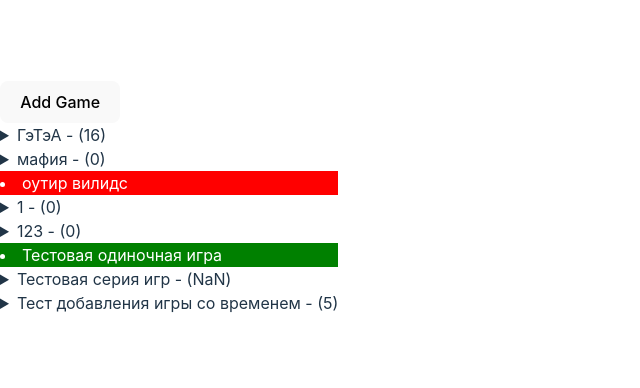
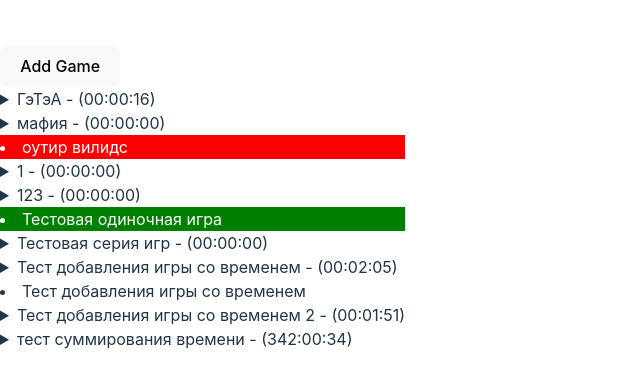
Before and after one commit to PaceGG/Episode-Chooser, a React (Vite) app in the folder react-remake/: page / in a window 1280 px wide. Shown: the part 202-590 px from the top of the page, without its empty margins (0-640 px from the left). Built offline with nearby package versions, Linux system fonts and the light colour scheme; data requests are answered from the project's data file.

Commit message:
add time

```diff
--- a/react-remake/db.json
+++ b/react-remake/db.json
@@ -13,7 +13,7 @@
         },
         {
           "name": "гта2",
-          "status": "complete",
+          "status": "inProcess",
           "time": 4
         },
         {
@@ -113,15 +113,18 @@
       "additionalGames": [
         {
           "name": "Тестовая игра 1",
-          "status": "none"
+          "status": "none",
+          "time": 0
         },
         {
           "name": "Тестовая игра 2",
-          "status": "none"
+          "status": "none",
+          "time": 0
         },
         {
           "name": "Тестовая игра 4",
-          "status": "bad"
+          "status": "bad",
+          "time": 0
         }
       ]
     },
@@ -137,7 +140,39 @@
         {
           "name": "Игра со временем 3",
           "status": "none",
+          "time": 123
+        }
+      ]
+    },
+    {
+      "id": "adcb",
+      "mainName": "Тест добавления игры со временем",
+      "additionalGames": []
+    },
+    {
+      "id": "c356",
+      "mainName": "Тест добавления игры со временем 2",
+      "additionalGames": [
+        {
+          "name": "игра",
+          "status": "none",
+          "time": 111
+        }
+      ]
+    },
+    {
+      "id": "edbe",
+      "mainName": "тест суммирования времени",
+      "additionalGames": [
+        {
+          "name": "время 1",
+          "status": "none",
           "time": 3
+        },
+        {
+          "name": "время 2",
+          "status": "none",
+          "time": 1231231
         }
       ]
     }
--- a/react-remake/src/game-list/GameDetails.jsx
+++ b/react-remake/src/game-list/GameDetails.jsx
@@ -13,20 +13,41 @@ const GameDetails = ({
   const [selectedGameID, setSelectedGameID] = useState(null);
   const [selectedGameName, setSelectedGameName] = useState(null);
   const [selectedStatus, setSelectedStatus] = useState(null);
+  const [selectedTime, setSelectedTime] = useState(0);
 
-  const handleRightClick = (e, gameName, gameID) => {
+  const handleRightClick = (e, gameName, gameID, gameTime) => {
     e.preventDefault(); // Prevent default context menu
     setSelectedGameID(gameID);
     setSelectedGameName(gameName);
-    setSelectedStatus(null);
+
+    if (gameData.additionalGames.length === 0) {
+      setSelectedStatus(gameData.mainStatus);
+    } else {
+      setSelectedStatus(
+        gameData.additionalGames.find((game) => game.name === gameName).status
+      );
+    }
     setModalVisible(true);
-    console.log(
-      additionalGames.map((game) => game.time).reduce((a, b) => a + b, 0)
-    );
+    setSelectedTime(gameTime);
   };
 
   const handleRadioChange = (e) => {
     setSelectedStatus(e.target.value);
+  };
+
+  const pad = (num) => {
+    return num < 10 ? "0" + num : num;
+  };
+  const convertTime = (selectedTime) => {
+    const hours = Math.floor(selectedTime / 3600);
+    const minutes = Math.floor((selectedTime % 3600) / 60);
+    const seconds = selectedTime % 60;
+
+    const formatedTime = `${pad(hours)}:${pad(minutes)}:${pad(seconds)}`;
+    return formatedTime;
+  };
+  const handleInputChange = (e) => {
+    setSelectedTime(e.target.value);
   };
 
   const handleSaveChanges = async () => {
@@ -38,7 +59,7 @@ const GameDetails = ({
 
       const updateAdditionalGames = game.additionalGames.map((game) =>
         game.name === selectedGameName
-          ? { ...game, status: selectedStatus }
+          ? { ...game, status: selectedStatus, time: parseInt(selectedTime) }
           : game
       );
 
@@ -67,7 +88,9 @@ const GameDetails = ({
 
   const renderMainGame = () => (
     <li
-      onContextMenu={(e) => handleRightClick(e, gameData.mainName, gameData.id)}
+      onContextMenu={(e) =>
+        handleRightClick(e, gameData.mainName, gameData.id, gameData.mainTime)
+      }
       className={
         selectedGameName === gameData.mainName && selectedStatus
           ? selectedStatus
@@ -83,15 +106,21 @@ const GameDetails = ({
       <summary>
         {mainGameName} - (
         {gameData.mainTime === 0
-          ? gameData.mainTime
-          : additionalGames.map((game) => game.time).reduce((a, b) => a + b, 0)}
+          ? ""
+          : convertTime(
+              additionalGames
+                .map((game) => game.time)
+                .reduce((a, b) => a + b, 0)
+            )}
         )
       </summary>
       <ul>
         {additionalGames.map((game, index) => (
           <li
             key={index}
-            onContextMenu={(e) => handleRightClick(e, game.name, gameData.id)}
+            onContextMenu={(e) =>
+              handleRightClick(e, game.name, gameData.id, game.time)
+            }
             className={
               selectedGameName === game.name && selectedStatus
                 ? selectedStatus
@@ -99,7 +128,7 @@ const GameDetails = ({
             }
           >
             {game.name}
-            {game.time > 0 ? ` (${game.time})` : ""}
+            {game.time > 0 ? ` (${convertTime(game.time)})` : ""}
           </li>
         ))}
       </ul>
@@ -114,7 +143,7 @@ const GameDetails = ({
       {modalVisible && (
         <div className="modal">
           <h2>{selectedGameName}</h2>
-          <div className="modal-content">
+          <div className="modal-content selectStatus">
             <label>
               <input
                 type="radio"
@@ -148,6 +177,14 @@ const GameDetails = ({
             <button onClick={handleSaveChanges}>Сохранить</button>
             <button onClick={cancelChanges}>Отмена</button>
           </div>
+          <div className="modal-content selectTime">
+            <input
+              type="text"
+              name="time"
+              value={selectedTime}
+              onChange={handleInputChange}
+            />
+          </div>
         </div>
       )}
     </div>
```
